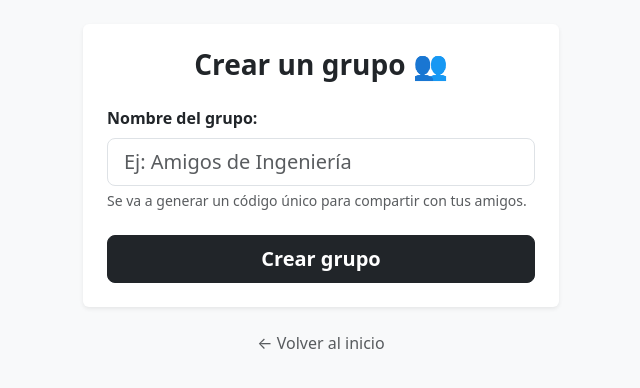
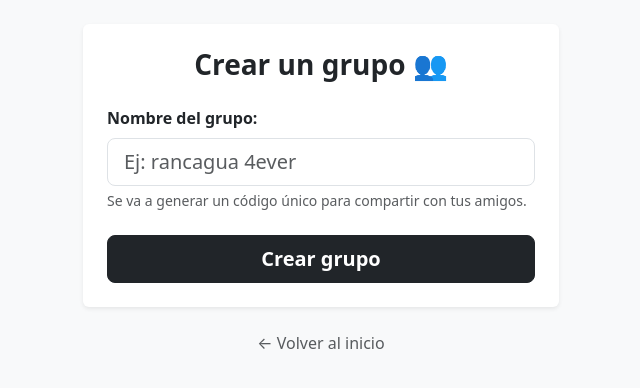
Before and after one commit to lucasbertolone/ucor, a Django app: template horarios/templates/grupo_creado.html in a window 1280 px wide. Shown: the part 64-452 px from the top of the page, without its empty margins (319-959 px from the left). Run offline with Django 5.2, Linux system fonts and the light colour scheme; the template is opened without the code that fills it, so the values that code supplies are empty.

Commit message:
error en agregar grupo

```diff
--- a/horarios/templates/grupo_creado.html
+++ b/horarios/templates/grupo_creado.html
@@ -24,7 +24,7 @@
                     <div class="mb-4">
                         <label class="form-label fw-bold">Nombre del grupo:</label>
                         <input type="text" name="nombre" class="form-control form-control-lg"
-                               required placeholder="Ej: Amigos de Ingeniería">
+                               required placeholder="Ej: rancagua 4ever">
                         <div class="form-text">Se va a generar un código único para compartir con tus amigos.</div>
                     </div>
                     <button type="submit" class="btn btn-dark btn-lg w-100 fw-bold">
--- a/ucor/settings.py
+++ b/ucor/settings.py
@@ -11,7 +11,8 @@ SECRET_KEY = os.environ.get('SECRET_KEY', 'django-insecure-e*4r8%w@z@lyc5&rwj^)w
 # SECURITY WARNING: don't run with debug turned on in production!
 DEBUG = os.environ.get('DEBUG', 'False') == 'True'
 
-ALLOWED_HOSTS = ['*']
+ALLOWED_HOSTS = ['ucor-production.up.railway.app']
+CSRF_TRUSTED_ORIGINS = ['https://ucor-production.up.railway.app']
 
 # Application definition
 INSTALLED_APPS = [
```
